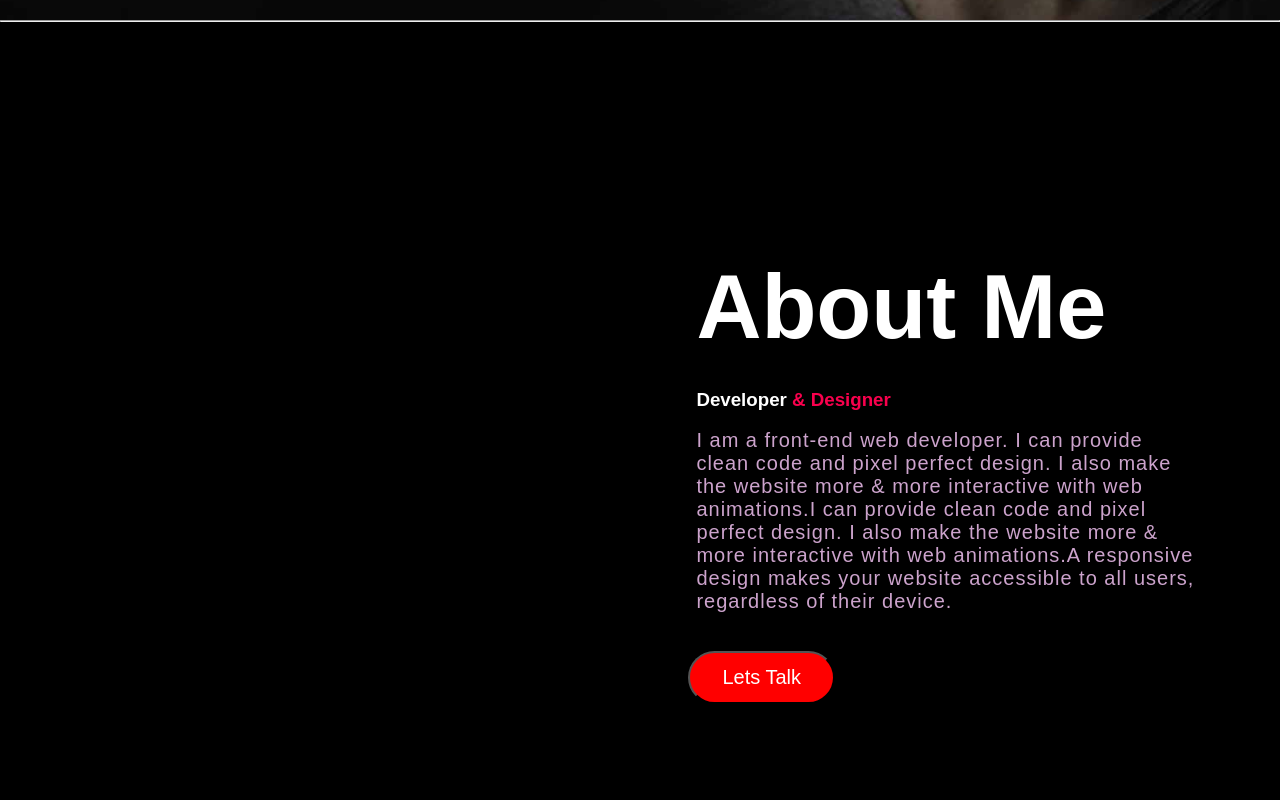
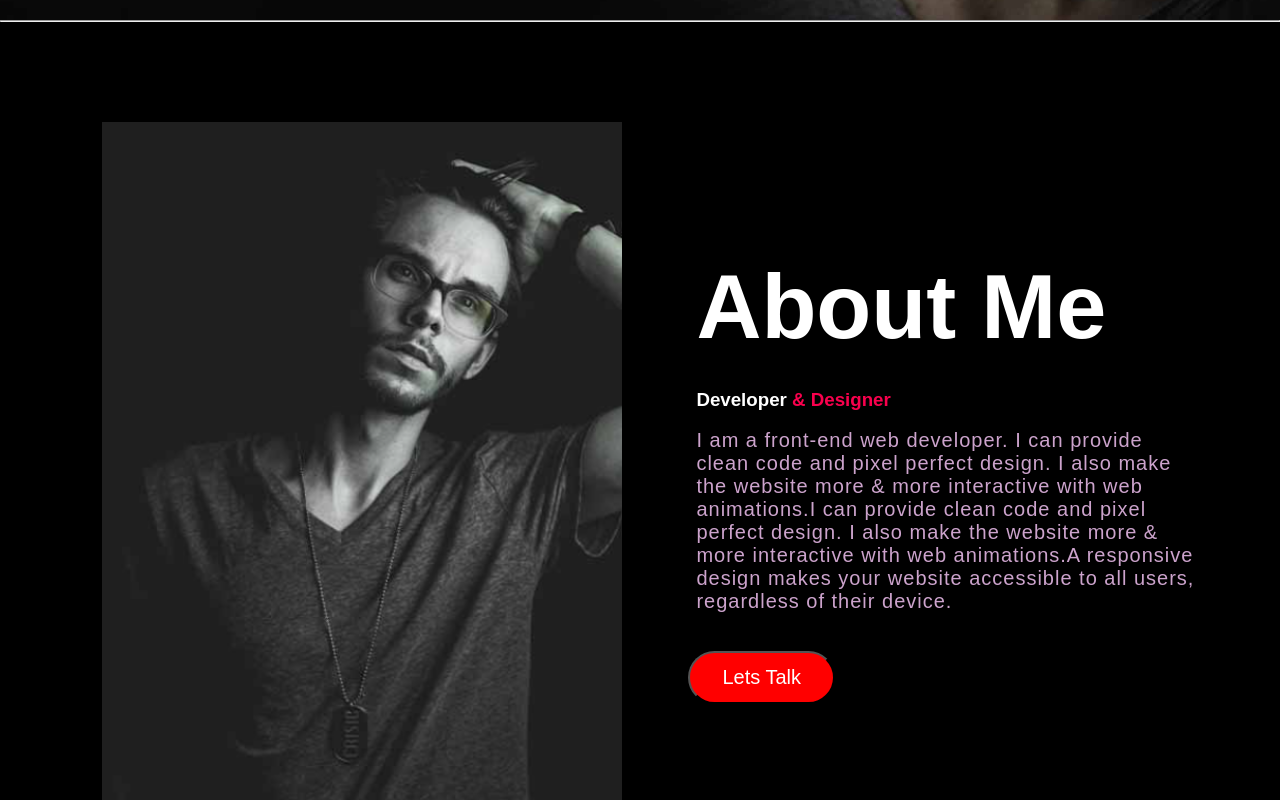
Before and after one commit to Mohit8901/portfolio.github.io, a plain HTML site: page index.html in a window 1280 px wide. Shown: the part 780-1580 px from the top of the page. Drawn offline with Linux system fonts and the light colour scheme; files whose address does not match are found by name.

Commit message:
Update index.html

```diff
--- a/index.html
+++ b/index.html
@@ -44,7 +44,7 @@
     <div class="ingaboutme">
 
     </div>
-<img src="img/main-img.png" alt="">
+<img src="main-img.png" alt="">
     <div class="details">
         <h1>About Me</h1>
         <h3>Developer <span>& Designer</span></h3>
```
